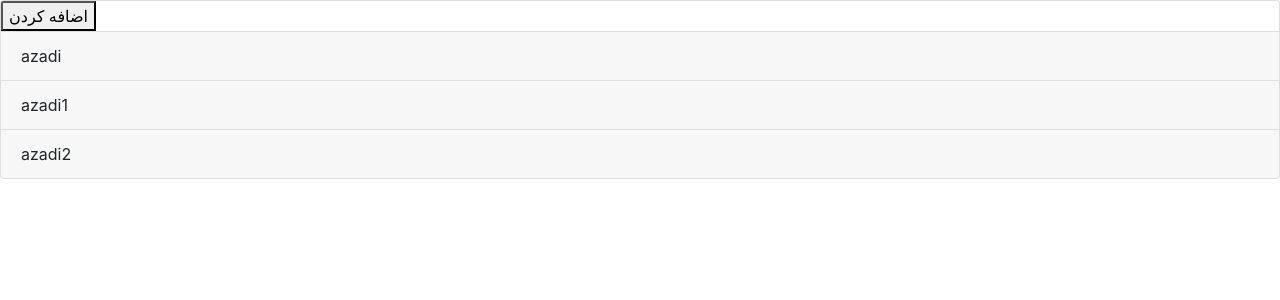
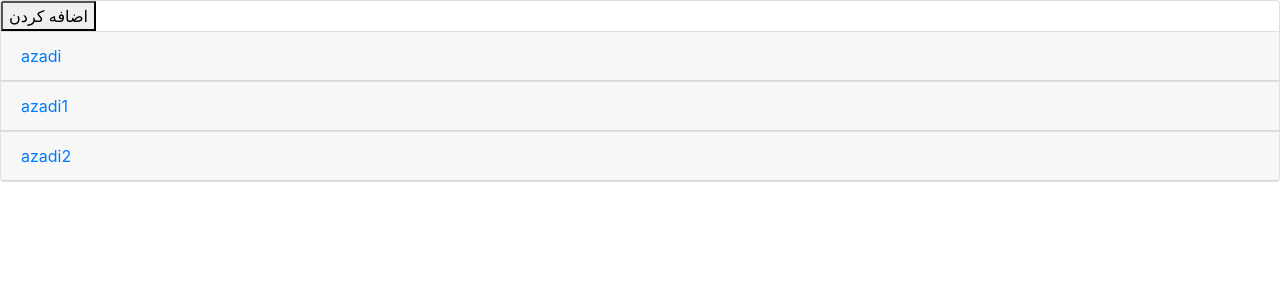
Before and after one commit to msdmazarei/tmp-bajash, a React (Create React App) app: page /cinemas in a window 1280 px wide. Shown: the top 300 px of the page. Built offline with nearby package versions, Linux system fonts and the light colour scheme.

Commit message:
fix link for list items

```diff
--- a/src/Container/List.tsx
+++ b/src/Container/List.tsx
@@ -37,12 +37,14 @@ render() {
             this.props.dataList.map((item:IPlaceModel,index:number)=>{
                 return(
                     <Card key={index}>
+                         <Link to={`${this.props.route}/:${item.name}`}>
                     <Accordion.Toggle as={Card.Header} eventKey={ ` ${index}`}>
                      {item.name}
                     </Accordion.Toggle>
-                    <Accordion.Collapse eventKey= { ` ${index}`}>
+                    </Link>
+                    {/* <Accordion.Collapse eventKey= { ` ${index}`}>
                       <Card.Body>hello</Card.Body>
-                    </Accordion.Collapse>
+                    </Accordion.Collapse> */}
                   </Card>
                 )
             }):""}
```
